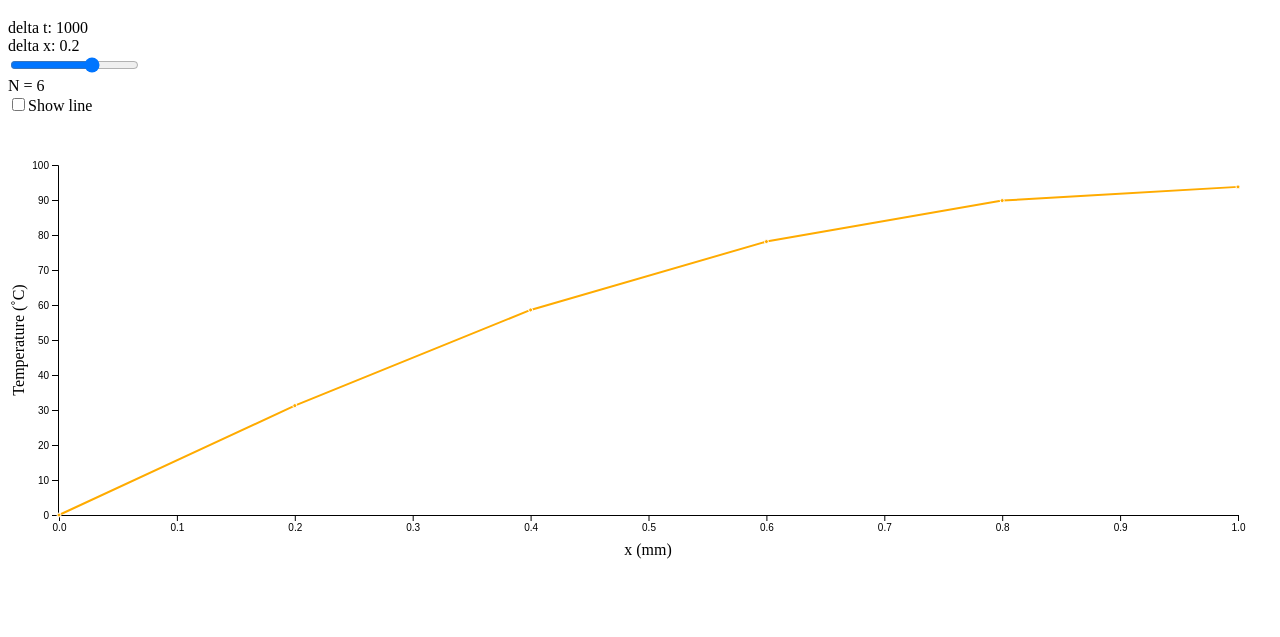
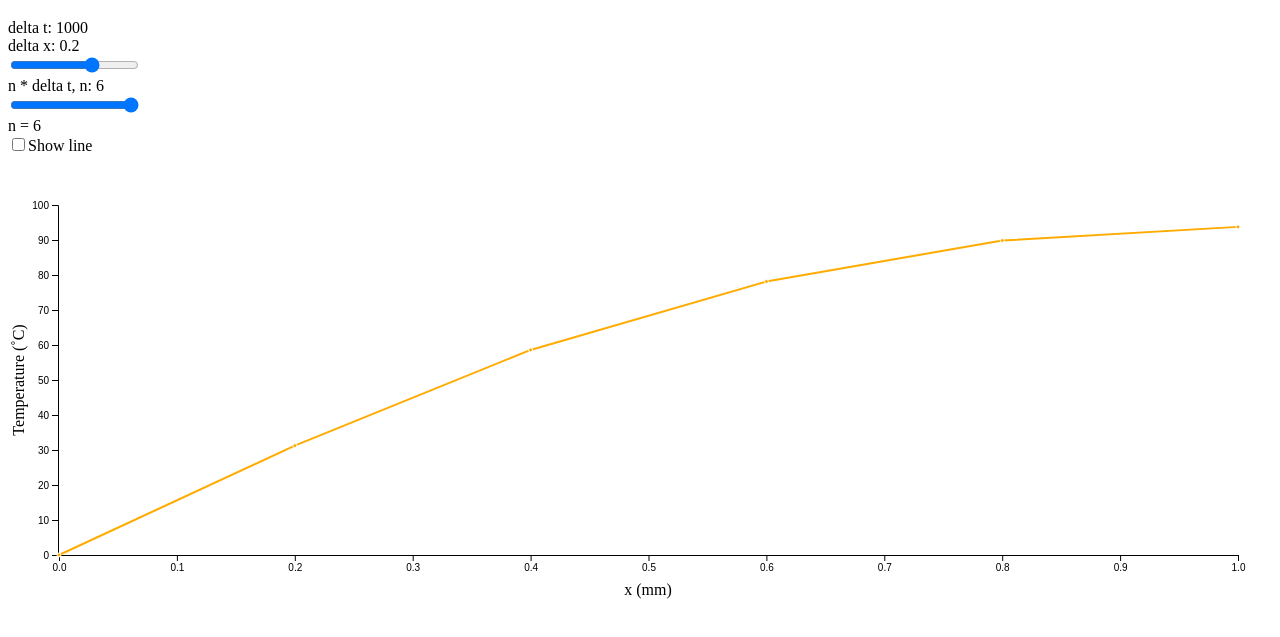
Before and after one commit to littlemoonstones/schmidt, a plain HTML site: page index.html in a window 1280 px wide. Shown: the part 61-698 px from the top of the page. Drawn offline with nearby package versions, Linux system fonts and the light colour scheme.

Commit message:
add delta t

```diff
--- a/index.html
+++ b/index.html
@@ -16,16 +16,23 @@
     <h1>EXAMPLE 5.4-1 [P.381]</h1>
     <div id="slider"></div>
     <div>
-        <span> delta t: </span>
+        <span>delta t: </span>
         <span id="value"></span>
     </div>
     <div>
         <span>delta x: </span>
         <span id="slider_value"></span><br>
     </div>
-    <input type="range" id="slider" value="0.2" min="0.01" max="0.3" step="0.01" /><br>
+    <div>
+        <input type="range" id="slider" value="0.2" min="0.01" max="0.3" step="0.01" /><br>
+    </div>
+    <div>
+        <span>n * delta t, n: </span>
+        <span id="slider-t_value"></span><br>
+        <input type="range" id="slider-t" value="6" min="1" max="6" step="1">
+    </div>
 
-    <span>N = </span>
+    <span>n = </span>
     <span id="tt"></span>
     <div><input type="checkbox" name="" id="line">Show line</div>
 </body>
@@ -34,22 +41,45 @@
 <script src="https://d3js.org/d3.v5.min.js"></script>
 <script src="./js/chart.js"></script>
 <script>
+    var data;
     $(document).ready(function () {
-        preData();
-        $('#line').click(()=>showLine());
-
+        var n = $("input[id='slider-t']").val();
+        data = preData();
+        $('#slider-t_value').text(n);
+        drawChart(data.N, data.dataset);
+        $('#line').click(() => showLine());
+        // console.log(data.T);
         // console.log(Math.pow(10, -5));
     });
 
     $(document).on('input change', '#slider', function () {
         $('svg').remove();
-        preData();
+        data = preData();
+        var n = $("input[id='slider-t']").val();
+        $('#slider-t_value').text(n);
+
+        drawChart(data.N, data.dataset);
         showLine();
 
     });
-    function preData(){
+
+    $(document).on('input change', '#slider-t', function () {
+        var n = $("input[id='slider-t']").val();
+        $('#slider-t_value').text(n);
+        var dataset = [], T = data.T;
+        for (var i = 1; i < T.length; i++) {
+            dataset.push({
+                "y": T[n][i],
+                "x": (i - 1) * 1 / (data.N - 1)
+            });
+        }
+        update(dataset);
+
+    });
+
+    function preData() {
         var del_x = $("input[id='slider']").val();
-        $('#slider_value').html(del_x);
+        $('#slider_value').text(del_x);
         var alpha = 2 * Math.pow(10, -5),
             del_t = Math.pow(del_x, 2) / (2 * alpha);
         var fl_del_t = Math.round(del_t * 1000) / 1000
@@ -58,8 +88,9 @@
         var N = data[0],
             dataset = data[1];
         $('#tt').text(N);
-        drawChart(N, dataset);
+        return {'N': N, 'dataset':dataset, 'T':data[2]};
     }
+
     function showLine() {
         if ($('#line').prop('checked')) {
             $('.dotted').css('stroke-width', 1);
@@ -70,6 +101,7 @@
 
     function cal(del_t, del_x) {
         var N = Math.round(6000 / del_t);
+        $("input[id='slider-t']").attr('max', N);
         var Ta = 0,
             Tf = 100,
             T0 = (Ta + Tf) / 2;
@@ -102,7 +134,7 @@
         }
         // updateChart(N, dataset);
         // console.log(dataset);
-        return [N, dataset];
+        return [N, dataset, T];
     }
 </script>
 <script>
```
